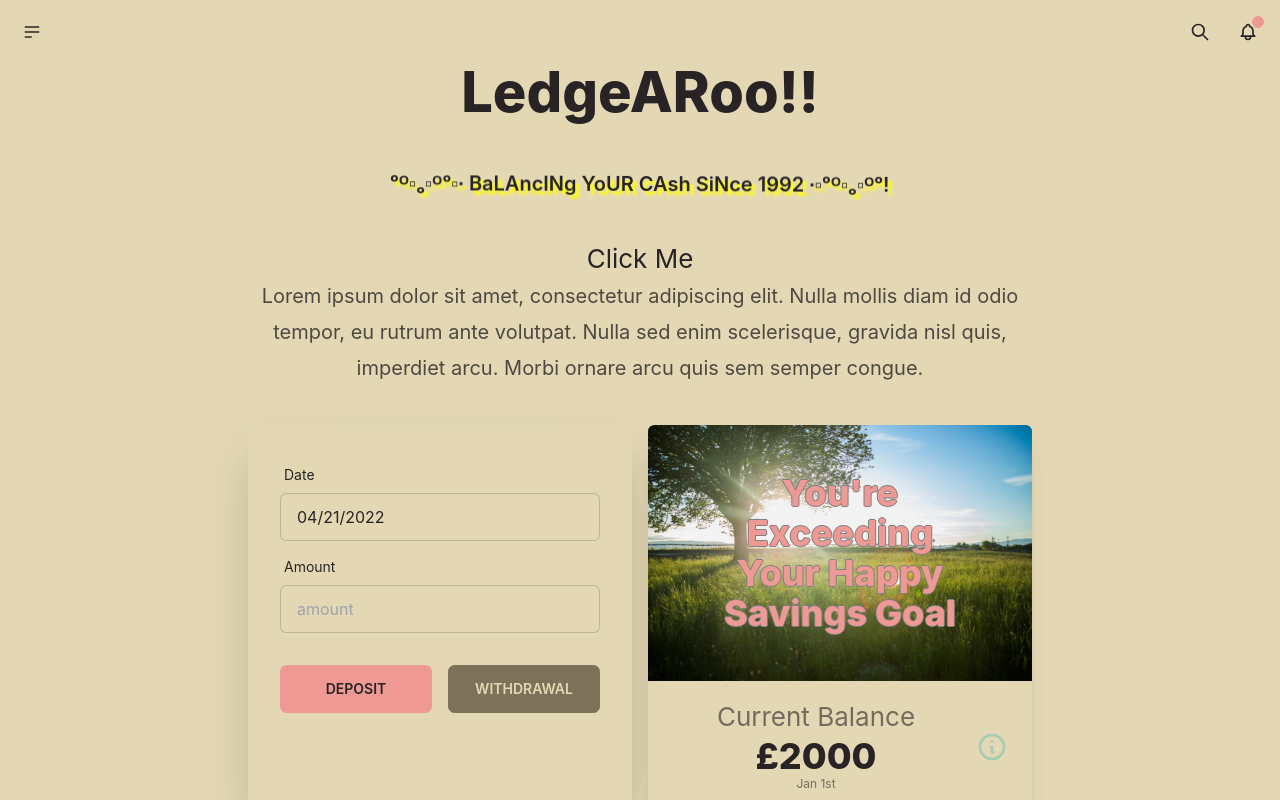
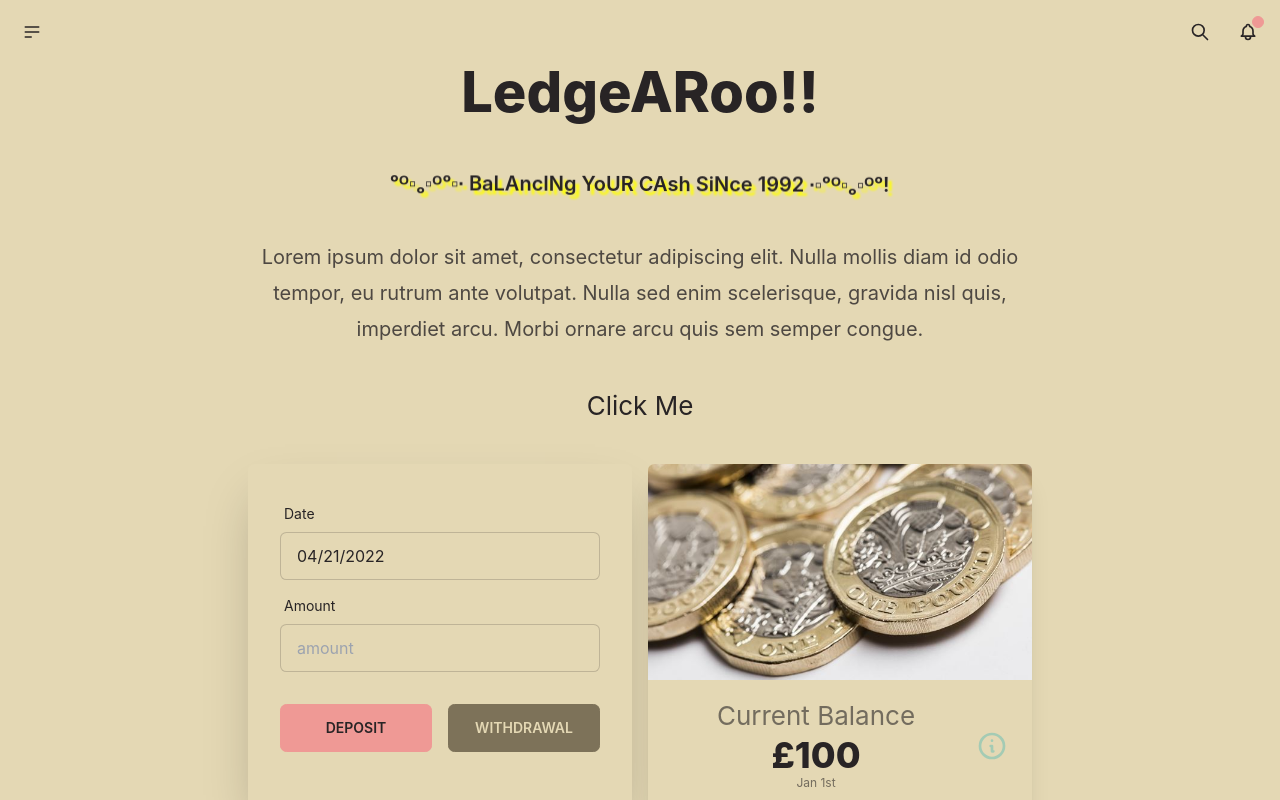
Before and after one commit to jonathanleahy/ledge, a React (Create React App) app: page / in a window 1280 px wide. Shown: the top 800 px of the page. Built offline with nearby package versions, Linux system fonts and the light colour scheme.

Commit message:
adding happy balance image

```diff
--- a/src/App.css
+++ b/src/App.css
@@ -25,10 +25,13 @@ h4 {
 }
 
 .center {
-  text-shadow: -1px 0 grey, 0 1px grey, 1px 0 grey, 0 -1px grey;
   white-space: pre-line;
-  color: #EF9995;
+  color: #d2c59D;
   position: absolute;
   margin: auto;
   padding: 50px 70px;
 }
+
+.glow {
+  text-shadow: rgba(0,0,0,.9) 2px 2px 12px;
+}
--- a/src/App.tsx
+++ b/src/App.tsx
@@ -10,7 +10,7 @@ import {StatusStatsBar} from "./components/StatusStatsBar";
 import {GeneralDescription} from "./components/GeneralDescription";
 import {useAppDispatch, useAppSelector} from "./app/hooks";
 import {
-    decrementByAmount,
+    decrementByAmount, incrementByAmount,
     selectAboveHappyValue,
     selectHappyLimit,
     selectLatestBalance,
@@ -49,18 +49,18 @@ function App() {
                         subtitle={"ᵒᴼ▫ₒ▫ᴼᵒ▫∙ BaLAncINg YoUR CAsh SiNce 1992 ∙▫ᵒᴼ▫ₒ▫ᴼᵒ"}
                 />
 
-                <p
-                    onClick={() => dispatch(decrementByAmount({
-                        value: 22,
-                        date: "01/01/01"
-                    }))}
-                    >Click Me</p>
-
                 <GeneralDescription>
                     Lorem ipsum dolor sit amet, consectetur adipiscing elit. Nulla mollis diam id odio tempor, eu
                     rutrum ante volutpat. Nulla sed enim scelerisque, gravida nisl quis, imperdiet arcu. Morbi
                     ornare arcu quis sem semper congue.
                 </GeneralDescription>
+
+                <p
+                    onClick={() => dispatch(incrementByAmount({
+                        value: 22,
+                        date: "01/01/01"
+                    }))}
+                >Click Me<br/><br/></p>
 
                 <div className="grid grid-cols-2 gap-4">
                     <TransactionDateEntry/>
@@ -69,7 +69,7 @@ function App() {
                         <CardDetailed title="Current Balance"
                                       value={`£${currentBalance}`}
                                       desc="Jan 1st"
-                                      image="summer-sun.jpg"
+                                      image="summer-sun-1.jpg"
                                       imageText="You're Exceeding Your Happy Savings Goal"
                                       isIconInfo
                         />
--- a/src/components/CardDetailed.tsx
+++ b/src/components/CardDetailed.tsx
@@ -19,7 +19,7 @@ export const CardDetailed = (props: Props) => {
                     <>
                         <figure>
                             <img src={props.image} alt={props.imageText}/>
-                            <div className="stat-value center">{props.imageText}</div>
+                            <div className="stat-value center glow">{props.imageText}</div>
                         </figure>
                     </>
                 }
--- a/src/features/ledger/ledgerSlice.ts
+++ b/src/features/ledger/ledgerSlice.ts
@@ -16,9 +16,9 @@ export interface LedgerState {
 }
 
 const initialState: LedgerState = {
-    startingBalance: 2000,
+    startingBalance: 100,
     overdraftLimit: 250,
-    happyLimit: 100,
+    happyLimit: 150,
     transactions: [],
 };
 
```
Also changed, not shown: public/summer-sun-1.jpg (added).
